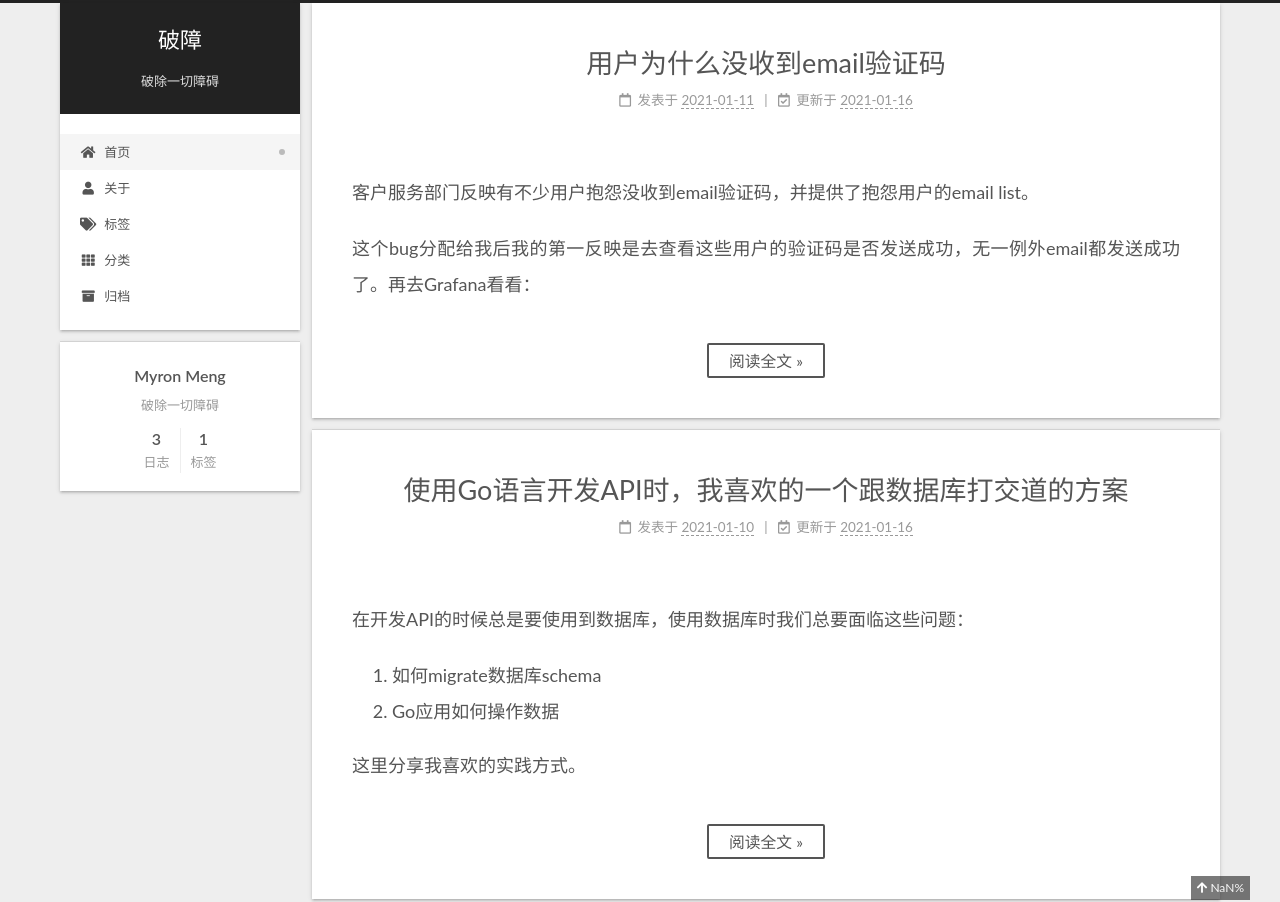
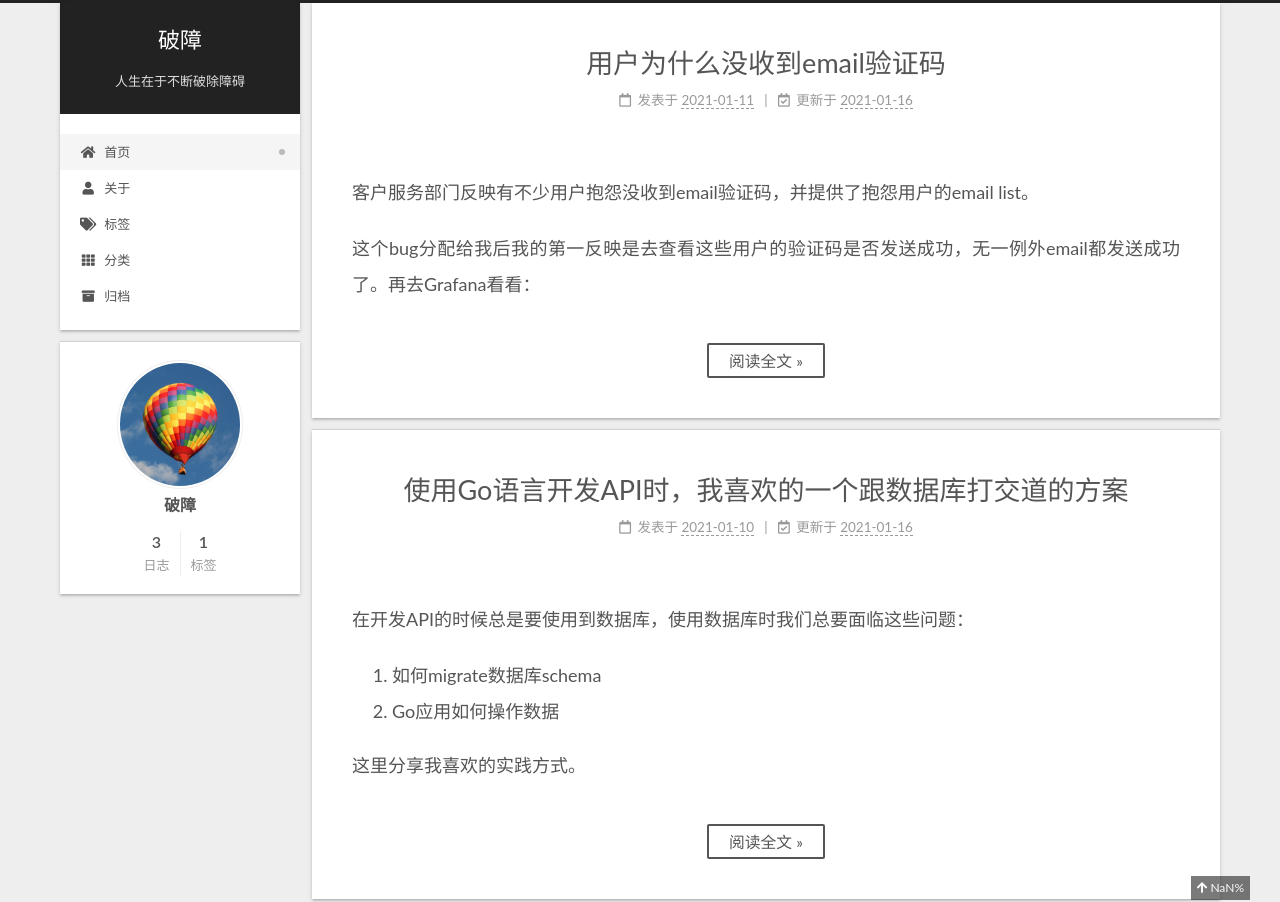
Before and after one commit to myron-meng/amzmrm.github.io, a plain HTML site: page index.html in a window 1280 px wide. Shown: the top 902 px of the page. Drawn offline with Linux system fonts and the light colour scheme.

Commit message:
Site updated: 2021-01-16 12:32:23

```diff
--- a/css/main.css
+++ b/css/main.css
@@ -1141,6 +1141,7 @@ pre .javascript .function {
   margin: 0 auto;
   max-width: 120px;
   padding: 2px;
+  border-radius: 50%;
 }
 .site-author-name {
   color: var(--text-color);
@@ -1168,7 +1169,7 @@ pre .javascript .function {
 }
 .links-of-author a::before,
 .links-of-author span.exturl::before {
-  background: #00d155;
+  background: #18ff9e;
   border-radius: 50%;
   content: ' ';
   display: inline-block;
--- a/index.html
+++ b/index.html
@@ -20,14 +20,12 @@
     var CONFIG = {"hostname":"example.com","root":"/","scheme":"Gemini","version":"7.8.0","exturl":false,"sidebar":{"position":"left","display":"post","padding":18,"offset":12,"onmobile":false},"copycode":{"enable":false,"show_result":false,"style":null},"back2top":{"enable":true,"sidebar":false,"scrollpercent":true},"bookmark":{"enable":false,"color":"#222","save":"auto"},"fancybox":false,"mediumzoom":false,"lazyload":false,"pangu":false,"comments":{"style":"tabs","active":null,"storage":true,"lazyload":false,"nav":null},"algolia":{"hits":{"per_page":10},"labels":{"input_placeholder":"Search for Posts","hits_empty":"We didn't find any results for the search: ${query}","hits_stats":"${hits} results found in ${time} ms"}},"localsearch":{"enable":false,"trigger":"auto","top_n_per_article":1,"unescape":false,"preload":false},"motion":{"enable":true,"async":false,"transition":{"post_block":"fadeIn","post_header":"slideDownIn","post_body":"slideDownIn","coll_header":"slideLeftIn","sidebar":"slideUpIn"}}};
   </script>
 
-  <meta name="description" content="破除一切障碍">
-<meta property="og:type" content="website">
+  <meta property="og:type" content="website">
 <meta property="og:title" content="破障">
 <meta property="og:url" content="http://example.com/index.html">
 <meta property="og:site_name" content="破障">
-<meta property="og:description" content="破除一切障碍">
 <meta property="og:locale" content="zh_CN">
-<meta property="article:author" content="Myron Meng">
+<meta property="article:author" content="破障">
 <meta property="article:tag" content="Go后端工程师 Go语言">
 <meta name="twitter:card" content="summary">
 
@@ -98,7 +96,7 @@
       <h1 class="site-title">破障</h1>
       <span class="logo-line-after"><i></i></span>
     </a>
-      <p class="site-subtitle" itemprop="description">破除一切障碍</p>
+      <p class="site-subtitle" itemprop="description">人生在于不断破除障碍</p>
   </div>
 
   <div class="site-nav-right">
@@ -167,9 +165,9 @@
     <link itemprop="mainEntityOfPage" href="http://example.com/2021/01/11/%E7%94%A8%E6%88%B7%E4%B8%BA%E4%BB%80%E4%B9%88%E6%B2%A1%E6%94%B6%E5%88%B0email%E9%AA%8C%E8%AF%81%E7%A0%81/">
 
     <span hidden itemprop="author" itemscope itemtype="http://schema.org/Person">
-      <meta itemprop="image" content="/images/avatar.gif">
-      <meta itemprop="name" content="Myron Meng">
-      <meta itemprop="description" content="破除一切障碍">
+      <meta itemprop="image" content="/images/hotballoon.jpg">
+      <meta itemprop="name" content="破障">
+      <meta itemprop="description" content="">
     </span>
 
     <span hidden itemprop="publisher" itemscope itemtype="http://schema.org/Organization">
@@ -240,9 +238,9 @@
     <link itemprop="mainEntityOfPage" href="http://example.com/2021/01/10/%E4%BD%BF%E7%94%A8Go%E8%AF%AD%E8%A8%80%E5%BC%80%E5%8F%91API%E6%97%B6%EF%BC%8C%E6%88%91%E5%96%9C%E6%AC%A2%E7%9A%84%E4%B8%80%E4%B8%AA%E8%B7%9F%E6%95%B0%E6%8D%AE%E5%BA%93%E6%89%93%E4%BA%A4%E9%81%93%E7%9A%84%E6%96%B9%E6%A1%88/">
 
     <span hidden itemprop="author" itemscope itemtype="http://schema.org/Person">
-      <meta itemprop="image" content="/images/avatar.gif">
-      <meta itemprop="name" content="Myron Meng">
-      <meta itemprop="description" content="破除一切障碍">
+      <meta itemprop="image" content="/images/hotballoon.jpg">
+      <meta itemprop="name" content="破障">
+      <meta itemprop="description" content="">
     </span>
 
     <span hidden itemprop="publisher" itemscope itemtype="http://schema.org/Organization">
@@ -317,9 +315,9 @@
     <link itemprop="mainEntityOfPage" href="http://example.com/2020/10/07/%E4%BD%BF%E7%94%A8%E8%85%BE%E8%AE%AF%E4%BA%91Serverless-Framework%E5%BC%80%E5%8F%91Go-API-Part-1-Hello-md/">
 
     <span hidden itemprop="author" itemscope itemtype="http://schema.org/Person">
-      <meta itemprop="image" content="/images/avatar.gif">
-      <meta itemprop="name" content="Myron Meng">
-      <meta itemprop="description" content="破除一切障碍">
+      <meta itemprop="image" content="/images/hotballoon.jpg">
+      <meta itemprop="name" content="破障">
+      <meta itemprop="description" content="">
     </span>
 
     <span hidden itemprop="publisher" itemscope itemtype="http://schema.org/Organization">
@@ -441,8 +439,10 @@
 
       <div class="site-overview-wrap sidebar-panel">
         <div class="site-author motion-element" itemprop="author" itemscope itemtype="http://schema.org/Person">
-  <p class="site-author-name" itemprop="name">Myron Meng</p>
-  <div class="site-description" itemprop="description">破除一切障碍</div>
+    <img class="site-author-image" itemprop="image" alt="破障"
+      src="/images/hotballoon.jpg">
+  <p class="site-author-name" itemprop="name">破障</p>
+  <div class="site-description" itemprop="description"></div>
 </div>
 <div class="site-state-wrap motion-element">
   <nav class="site-state">
@@ -487,7 +487,7 @@
   <span class="with-love">
     <i class="fa fa-heart"></i>
   </span>
-  <span class="author" itemprop="copyrightHolder">Myron Meng</span>
+  <span class="author" itemprop="copyrightHolder">破障</span>
 </div>
   <div class="powered-by">由 <a href="https://hexo.io/" class="theme-link" rel="noopener" target="_blank">Hexo</a> & <a href="https://theme-next.org/" class="theme-link" rel="noopener" target="_blank">NexT.Gemini</a> 强力驱动
   </div>
```
Also changed, not shown: 2020/10/07/使用腾讯云Serverless-Framework开发Go-API-Part-1-Hello-md/index.html (+10 -8 lines), 2021/01/10/使用Go语言开发API时，我喜欢的一个跟数据库打交道的方案/index.html (+10 -8 lines), 2021/01/11/用户为什么没收到email验证码/index.html (+10 -8 lines), archives/2020/10/index.html (+8 -8 lines), archives/2020/index.html (+8 -8 lines), archives/2021/01/index.html (+8 -8 lines), archives/2021/index.html (+8 -8 lines), archives/index.html (+8 -8 lines), categories/index.html (+8 -8 lines), tags/index.html (+8 -8 lines), tags/try-everything/index.html (+8 -8 lines), images/hotballoon.jpg (added).
